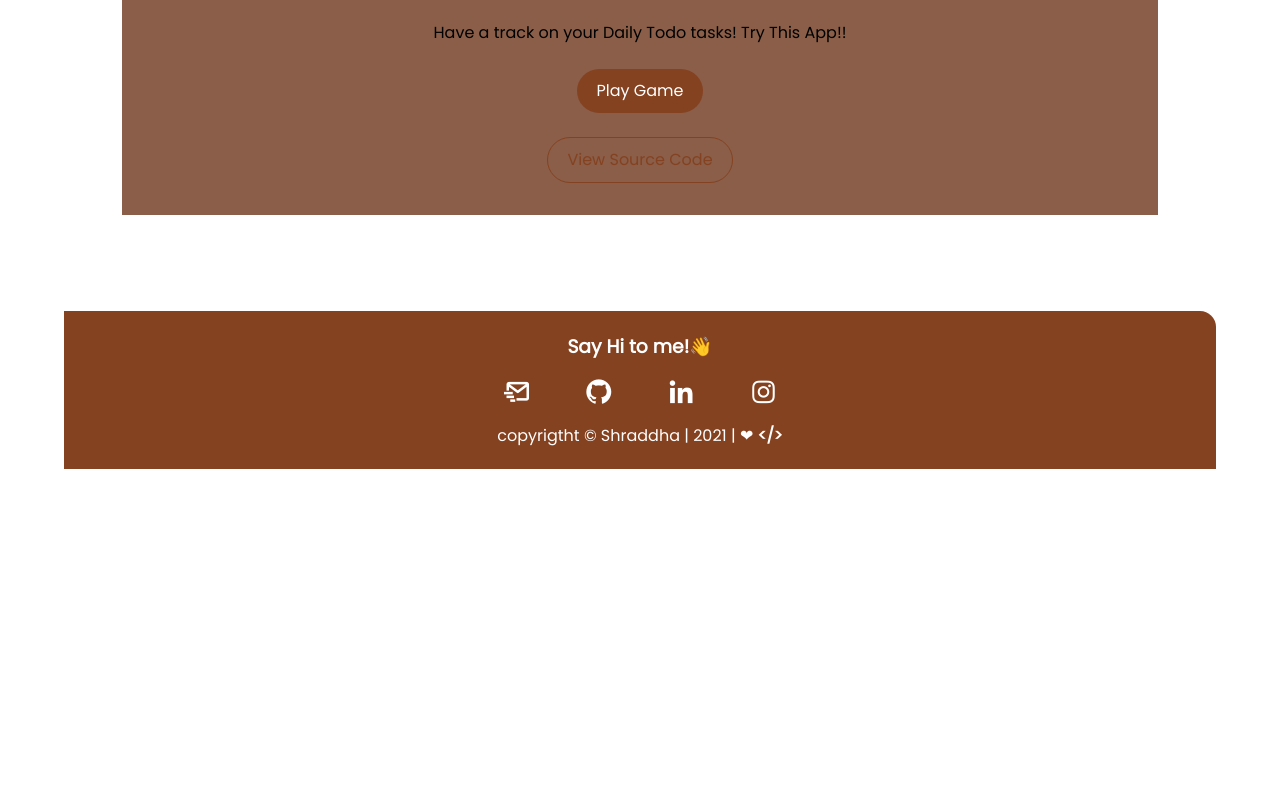
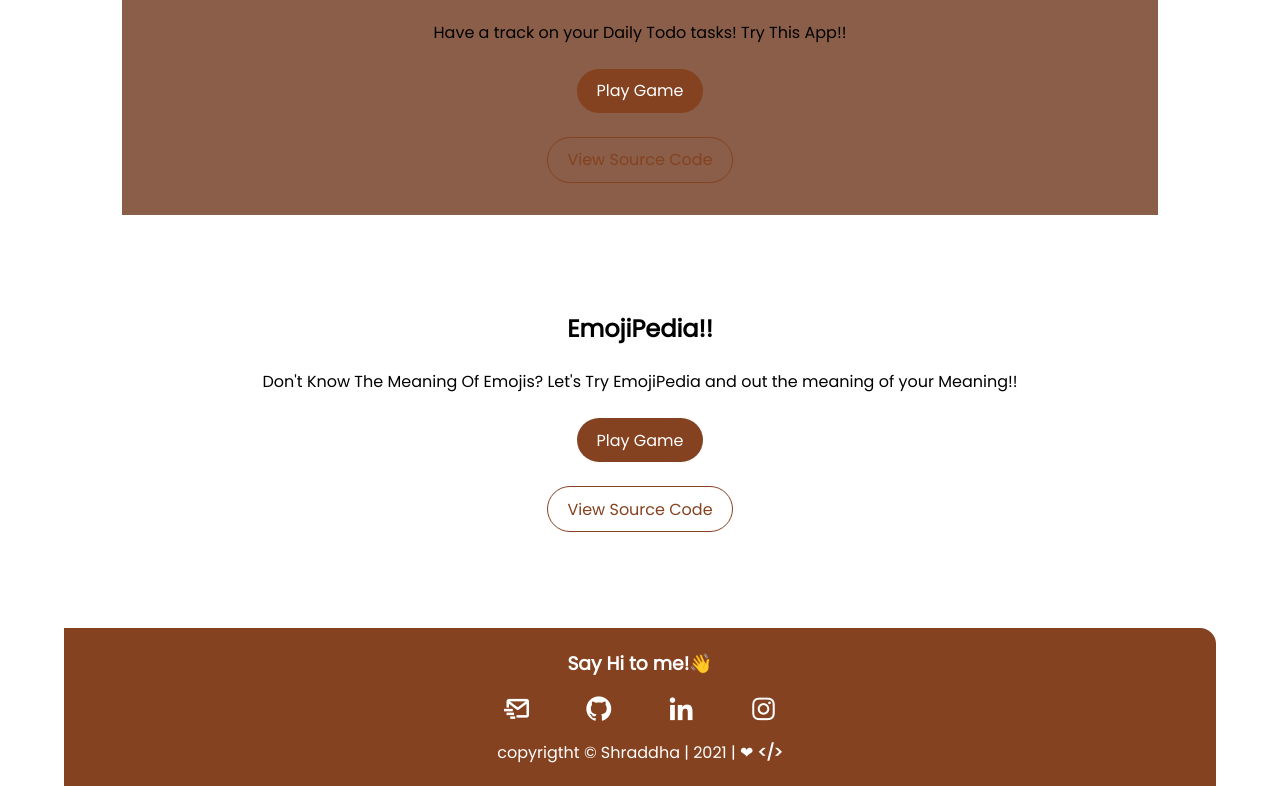
Before and after one commit to shraddha15-creator/shraddhaMuley-site, a plain HTML site: page project.html in a window 1280 px wide. Shown: the part 1991-2777 px from the top of the page. Before the commit the page ends 2460 px from the top, so only its background shows below. Drawn offline with nearby package versions, Linux system fonts and the light colour scheme.

Commit message:
project added

```diff
--- a/project.html
+++ b/project.html
@@ -72,6 +72,15 @@
                 Source Code</a>
         </section>
 
+        <section class="section projects">
+            <h2> EmojiPedia!! </h2>
+            <p> Don't Know The Meaning Of Emojis? Let's Try EmojiPedia and out the meaning of your Meaning!!
+            </p>
+            <a class="links link-primary" target="_blank" href="https://emojipedia-know-the-meaning.netlify.app/">Play Game</a><br>
+            <a class="links link-secondary" target="_blank" href="https://github.com/shraddha15-creator/emojiPedia">View
+                Source Code</a>
+        </section>
+
     </main>
 
 
```
